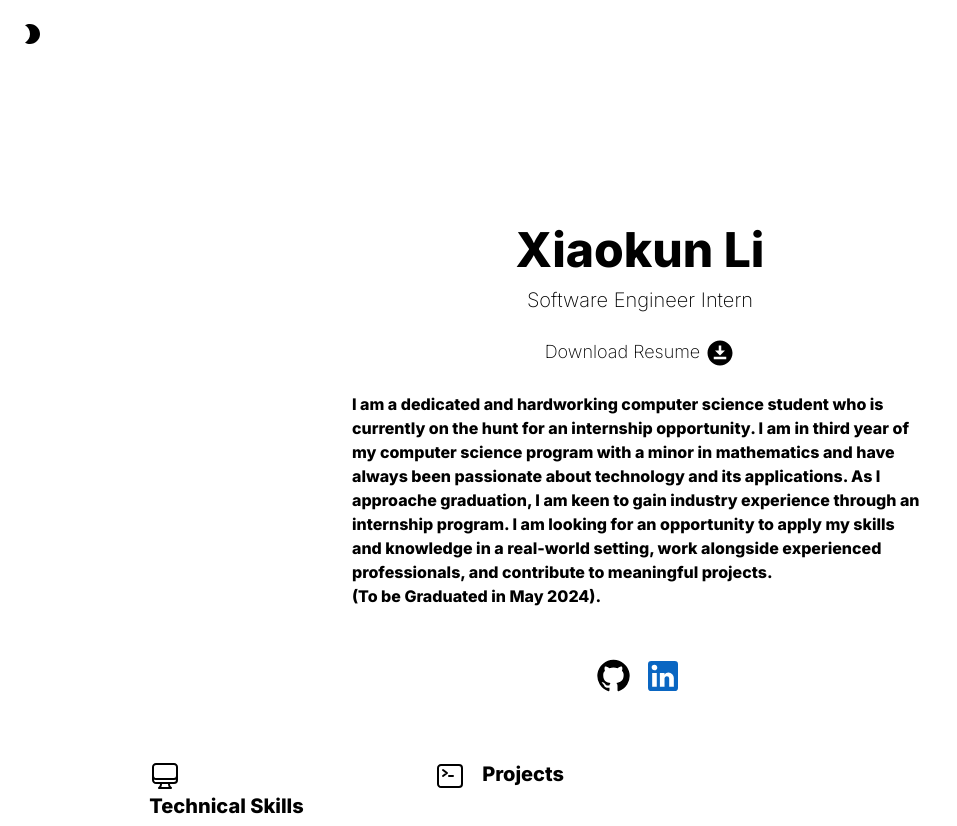
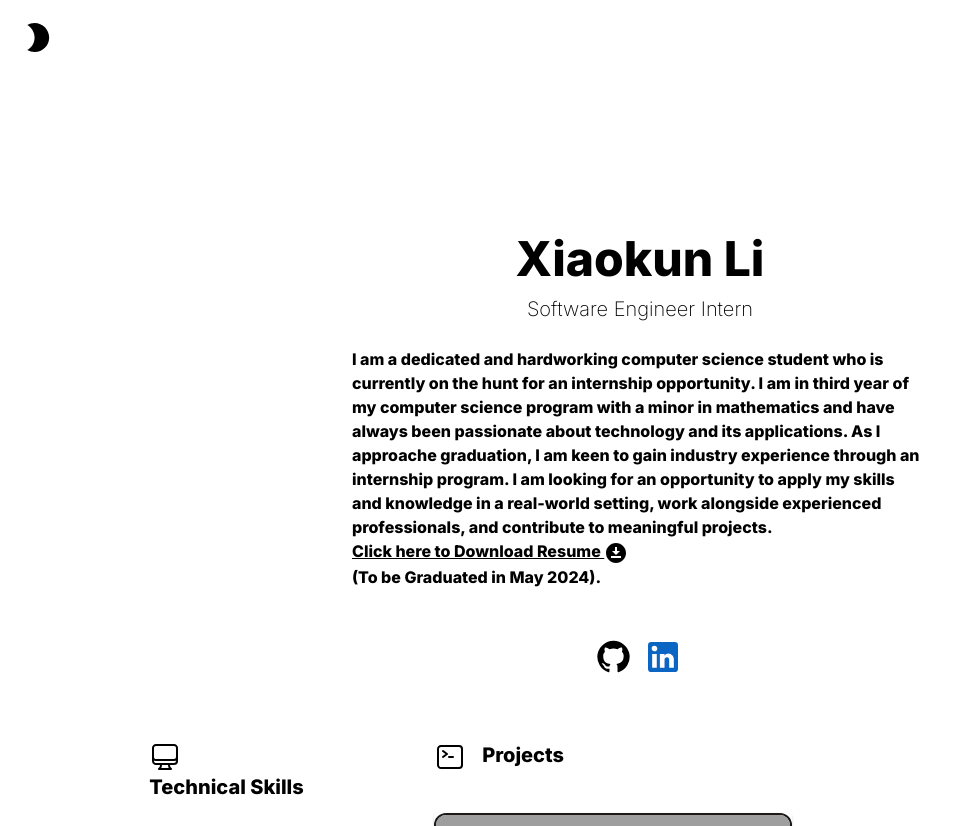
Before and after one commit to Xiaokun-Li518/Personal_portfolio, a React (Vite) app: page / in a window 1280 px wide. Shown: the top 826 px of the page, without its empty margins (0-957 px from the left). Built offline with nearby package versions, Linux system fonts and the light colour scheme; grey boxes are pictures that could not be loaded.

Commit message:
move download resume into intro

```diff
--- a/src/components/DarkMode.jsx
+++ b/src/components/DarkMode.jsx
@@ -1,7 +1,9 @@
 import React from 'react';
 import WbSunnyIcon from '@mui/icons-material/WbSunny';
 import Brightness2Icon from '@mui/icons-material/Brightness2';
-import { useEffect, useState } from 'react'
+import { useEffect, useState } from 'react';
+
+import DownloadForOfflineIcon from '@mui/icons-material/DownloadForOffline';
 
 const DarkMode = () => {
     const [theme, setTheme] = useState(null);
@@ -27,12 +29,12 @@ const DarkMode = () => {
   }, [theme]);
 
   return (
-    <div>
+    <div className="flex flex-row justify-between">
       <button type="button" onClick={handleThemeSwitch} className="p-5">
         {theme === "dark" ? (
-          <WbSunnyIcon sx={{ "&:hover": { color: "gray" } }} />
+          <WbSunnyIcon sx={{ fontSize:{xs:25, md:35}, "&:hover": { color: "gray" } }} />
         ) : (
-          <Brightness2Icon sx={{ "&:hover": { color: "gray" } }} />
+          <Brightness2Icon sx={{ fontSize:{xs:25, md:35}, "&:hover": { color: "gray" } }} />
         )}
       </button>
     </div>
--- a/src/components/Intro.jsx
+++ b/src/components/Intro.jsx
@@ -1,7 +1,6 @@
 import {React, Link} from 'react';
 import GitHubIcon from '@mui/icons-material/GitHub';
 import LinkedInIcon from '@mui/icons-material/LinkedIn';
-import DownloadIcon from '@mui/icons-material/Download';
 import DownloadForOfflineIcon from '@mui/icons-material/DownloadForOffline';
 
 const Intro = () => {
@@ -9,8 +8,7 @@ const Intro = () => {
     <div className="flex items-center justify-center flex-col text-center md:text-start pt-20 pb-6">
         <h1 className="text-4xl md:text-5xl mb-1 md:mb-3 font-bold">Xiaokun Li</h1>
         <h3 className="text-sm md:text-xl mb-3 md:mb-6 font-normal">Software Engineer Intern</h3>
-        <a className="text-xs md:text-lg mb-3 md:mb-6 font-normal hover:font-semibold" href="/assets/xiaokunli.pdf" download>Download Resume <DownloadForOfflineIcon sx={{ fontSize:{xs:25, md:30}, "&:hover": { color: "gray" } }}/></a>
-        <p className="test-sm max-w-xl mb-6 font-semibold"> I am a dedicated and hardworking computer science student who is currently on the hunt for an internship opportunity. I am in third year of my computer science program with a minor in mathematics and have always been passionate about technology and its applications. As I approache graduation, I am keen to gain industry experience through an internship program. I am looking for an opportunity to apply my skills and knowledge in a real-world setting, work alongside experienced professionals, and contribute to meaningful projects.  <br />(To be Graduated in May 2024).</p>
+        <p className="test-sm max-w-xl mb-6 font-semibold"> I am a dedicated and hardworking computer science student who is currently on the hunt for an internship opportunity. I am in third year of my computer science program with a minor in mathematics and have always been passionate about technology and its applications. As I approache graduation, I am keen to gain industry experience through an internship program. I am looking for an opportunity to apply my skills and knowledge in a real-world setting, work alongside experienced professionals, and contribute to meaningful projects.<br/> <a className="font-bold hover:text-stone-500 underline" href="/assets/xiaokunli.pdf" download>Click here to Download Resume <DownloadForOfflineIcon sx={{ "&:hover": { color: "gray" } }}/></a>  <br />(To be Graduated in May 2024).</p>
         <br />
         <div className="flex flex-row items-center align-middle gap-3 mx-auto">
            <a href="https://github.com/Xiaokun-Li518" target="_blank">
```
